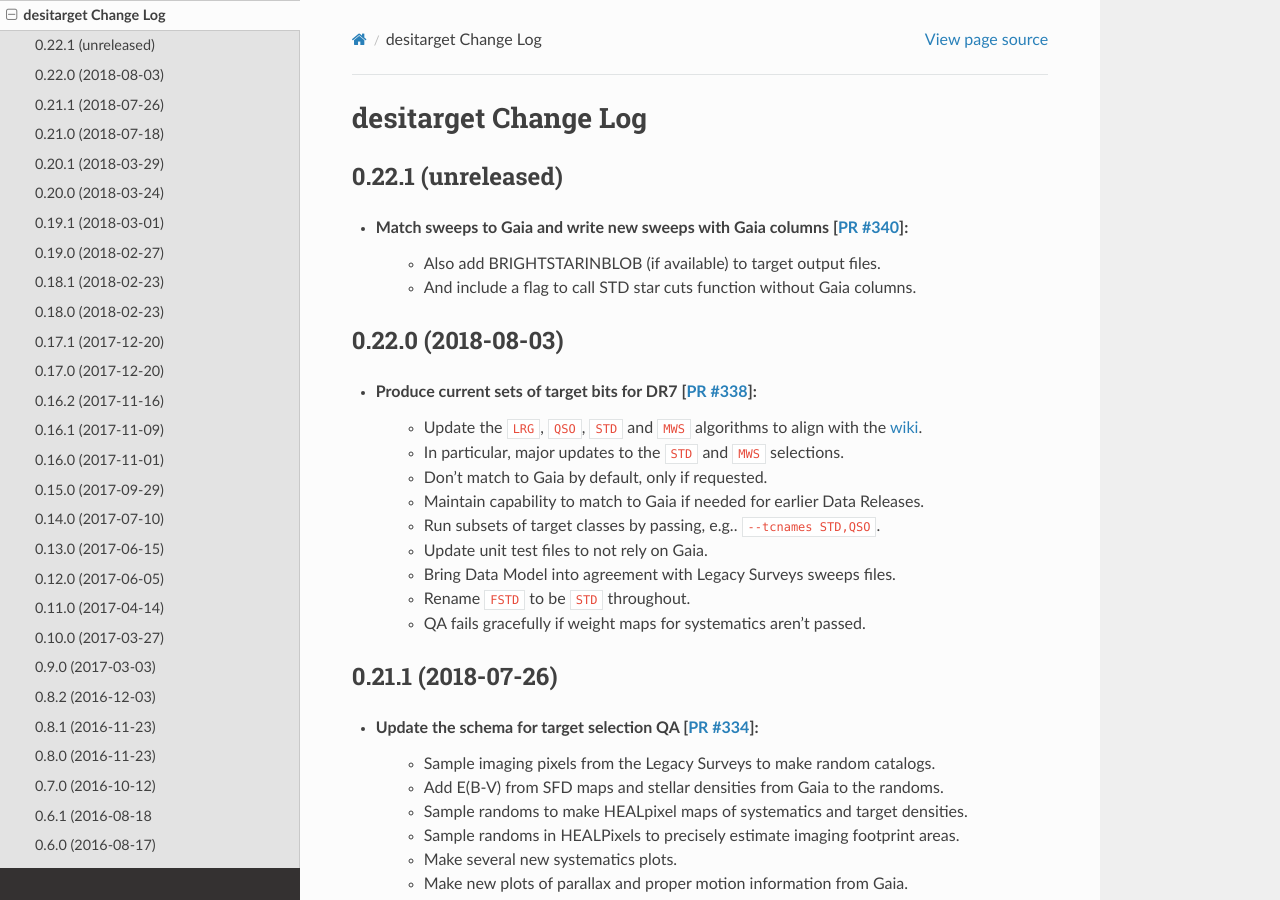
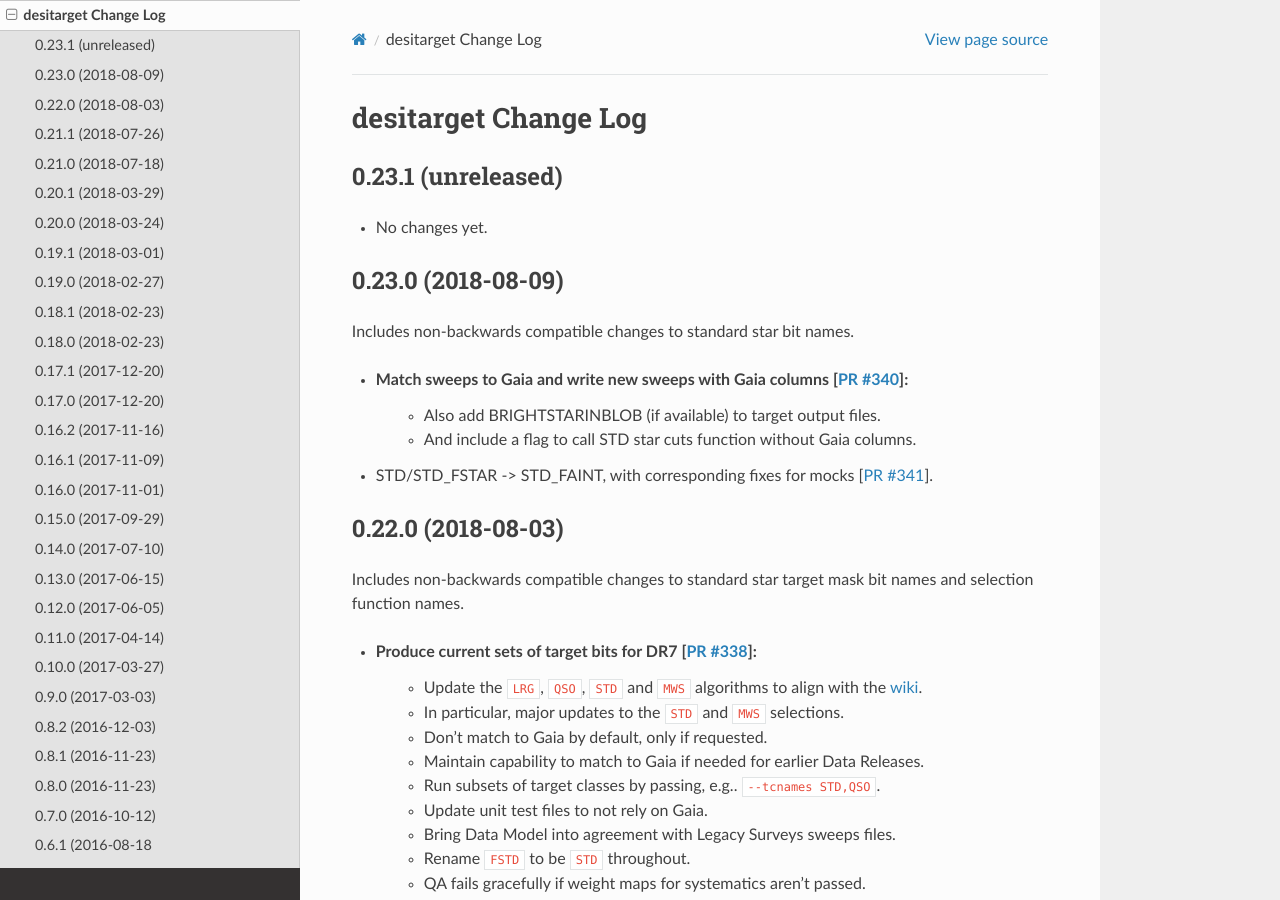
Before and after one commit to desihub/desitarget, a Sphinx documentation site: the page built from doc/changes.rst, in a window 1280 px wide and 900 px high. Built offline with Sphinx 7.4.7 and the Read the Docs theme 2.0.0, drawn with Linux system fonts in a browser that asks for light colours.

Commit message:
update release notes and version for desitarget/0.23.0

```diff
--- a/doc/changes.rst
+++ b/doc/changes.rst
@@ -2,17 +2,29 @@
 desitarget Change Log
 =====================
 
-0.22.1 (unreleased)
+0.23.1 (unreleased)
 -------------------
+
+* No changes yet.
+
+0.23.0 (2018-08-09)
+-------------------
+
+Includes non-backwards compatible changes to standard star bit names.
 
 * Match sweeps to Gaia and write new sweeps with Gaia columns [`PR #340`_]:
    * Also add BRIGHTSTARINBLOB (if available) to target output files.
    * And include a flag to call STD star cuts function without Gaia columns.
+* STD/STD_FSTAR -> STD_FAINT, with corresponding fixes for mocks [`PR #341`_].
 
 .. _`PR #340`: https://github.com/desihub/desitarget/pull/340
+.. _`PR #341`: https://github.com/desihub/desitarget/pull/341
 
 0.22.0 (2018-08-03)
 -------------------
+
+Includes non-backwards compatible changes to standard star target mask
+bit names and selection function names.
 
 * Produce current sets of target bits for DR7 [`PR #338`_]:
    * Update the ``LRG``, ``QSO``, ``STD`` and ``MWS`` algorithms to align with the `wiki`_.
--- a/py/desitarget/_version.py
+++ b/py/desitarget/_version.py
@@ -1 +1 @@
-__version__ = '0.22.0.dev2083'
+__version__ = '0.23.0'
```
